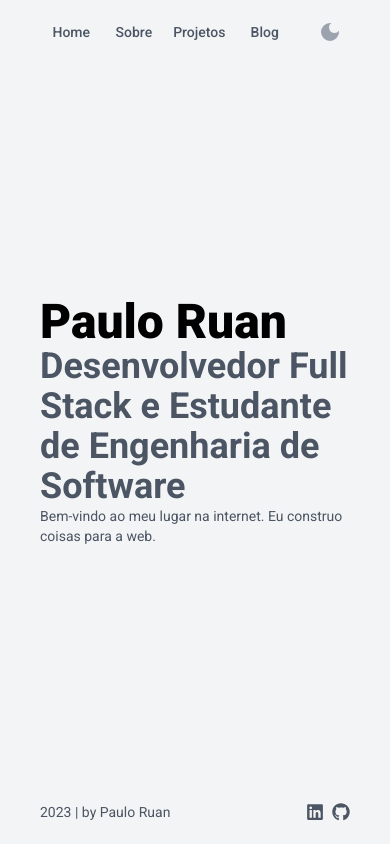
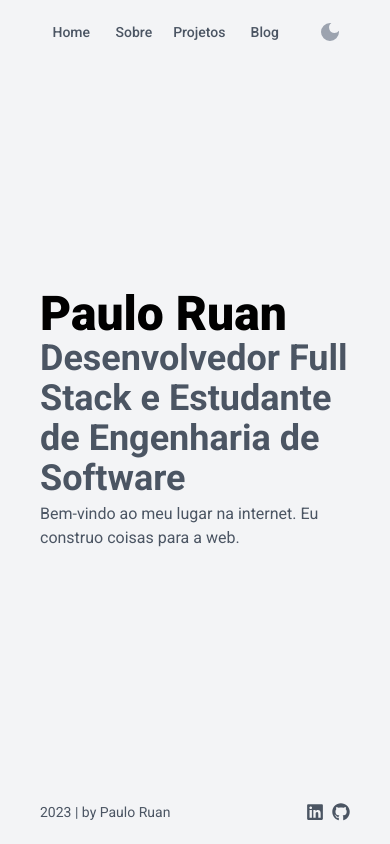
Before and after one commit to JamesWangDev/reactBlog, a Next.js app: page / in a window 390 px wide. Built offline with nearby package versions, Linux system fonts and the light colour scheme.

Commit message:
refactor: component style changes

```diff
--- a/src/components/HomeContent/index.tsx
+++ b/src/components/HomeContent/index.tsx
@@ -1,7 +1,7 @@
 export function HomeContent(): JSX.Element {
   return (
     <div>
-      <p className="w-full text-gray-600 dark:text-gray-400 font-sans font-normal text-sm md:text-base">
+      <p className="w-full text-gray-600 dark:text-gray-400 font-sans font-normal text-left py-1">
         Bem-vindo ao meu lugar na internet. Eu construo coisas para a web.
       </p>
     </div>
```
